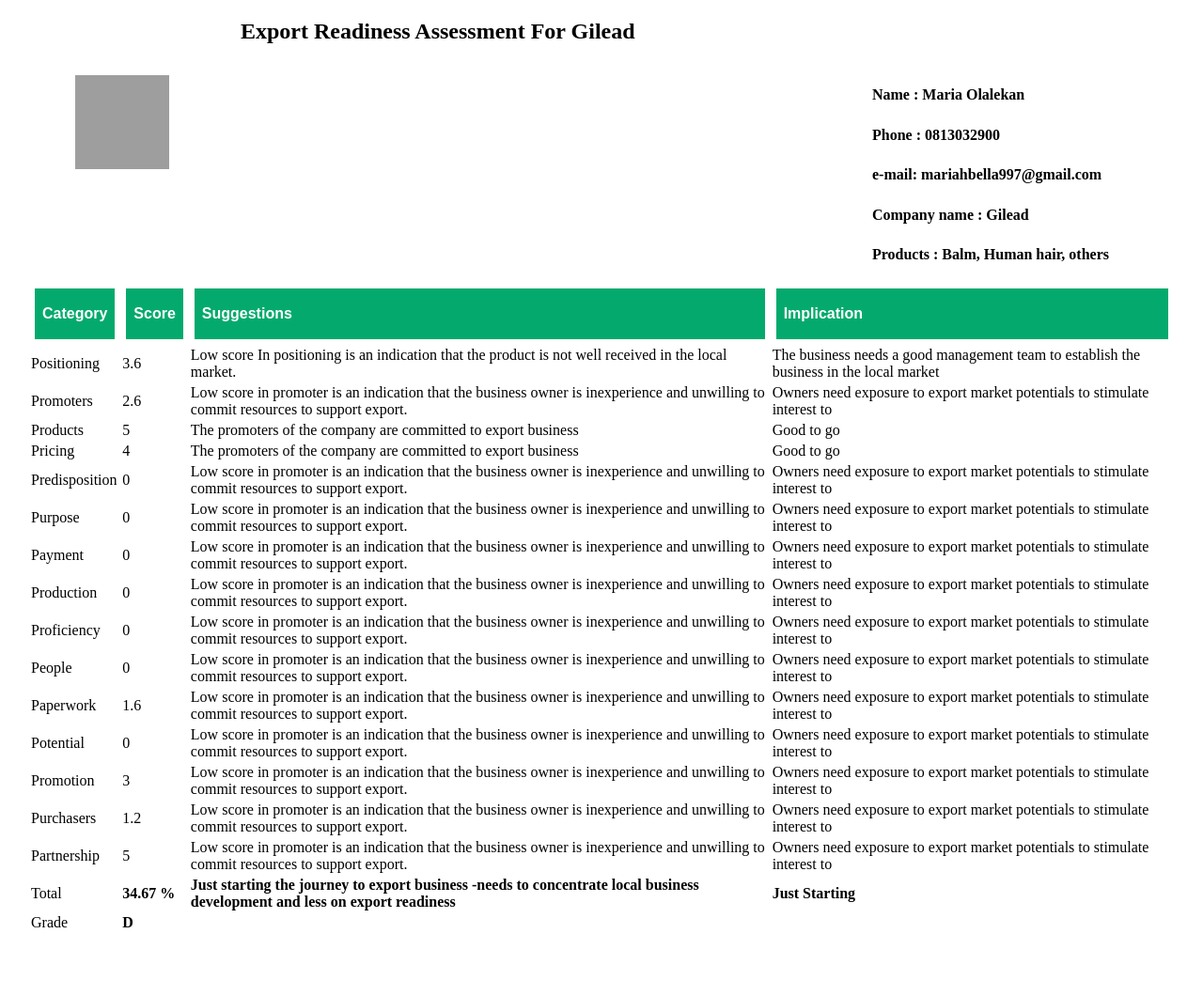
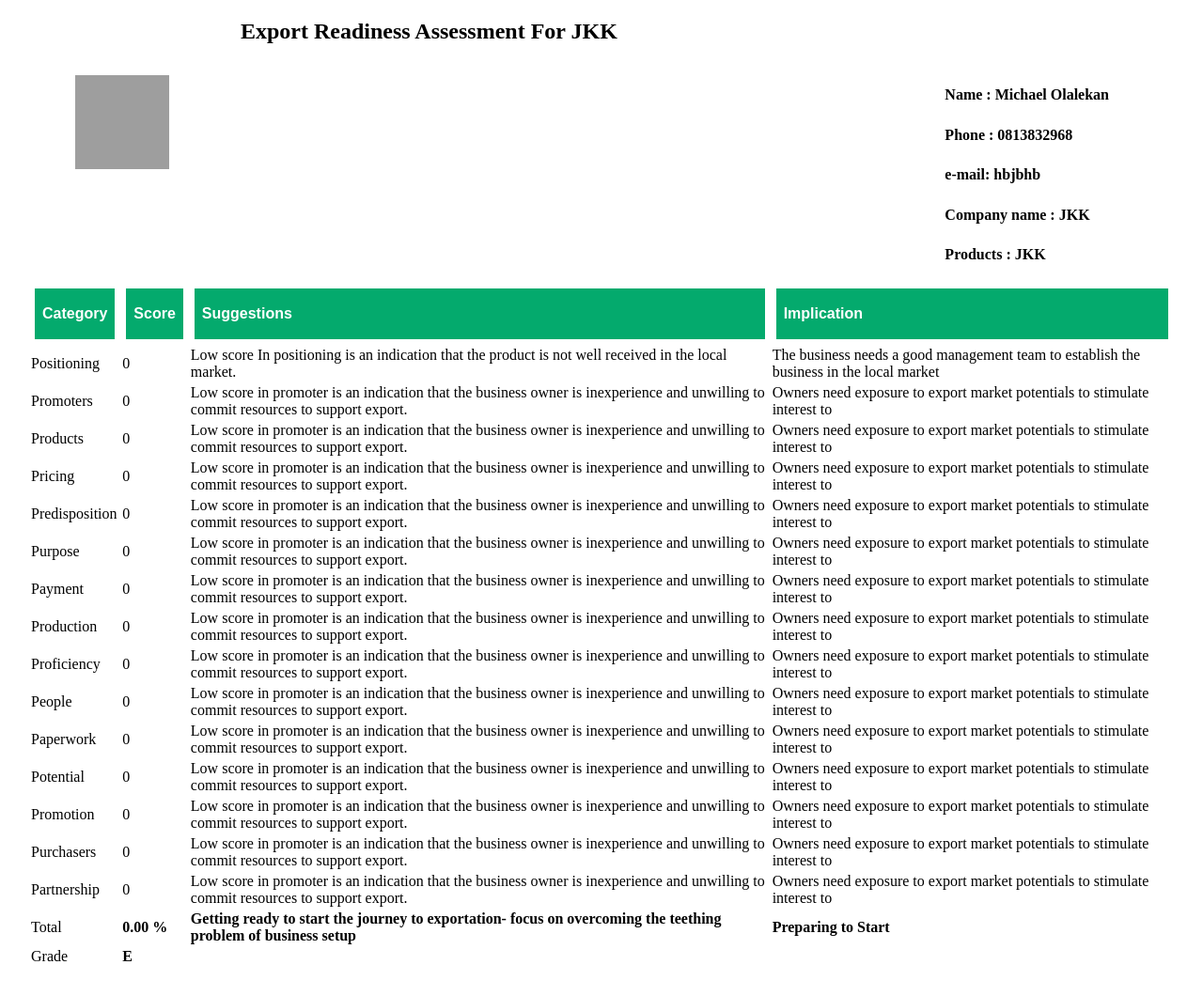
Before and after one commit to PatrickEinstein/erp-Client1, a website: page index.html in a window 1280 px wide. Shown: the whole page at 94% size. Before the commit the page ends 1024 px from the top, so only its background shows below. Drawn offline with Linux system fonts and the light colour scheme; grey boxes are pictures that could not be loaded.

```diff
--- a/index.html
+++ b/index.html
@@ -87,14 +87,14 @@
         />
         </div>
         <div class="heading">
-        <h2> Export Readiness Assessment For Gilead</h2>
+        <h2> Export Readiness Assessment For JKK</h2>
         </div>
         <div class="details">
-          <h4>Name : Maria Olalekan</h4>
-          </br><h4>Phone : 0813032900</h4>
-          </br><h4>e-mail: mariahbella997@gmail.com</h4>
-          </br><h4>Company name : Gilead</h4>
-          </br><h4>Products : Balm, Human hair, others</h4>
+          <h4>Name : Michael Olalekan</h4>
+          </br><h4>Phone : 0813832968</h4>
+          </br><h4>e-mail: hbjbhb</h4>
+          </br><h4>Company name : JKK</h4>
+          </br><h4>Products : JKK</h4>
         </div>
           </div>
           <table>
@@ -110,28 +110,28 @@
           <tbody>
             <tr>
             <td>Positioning</td>
-         <td>3.6</td>
+         <td>0</td>
 
          <td>Low score In positioning is an indication that the product is not well received in the local market.</td>
-         <td> The business needs a good management team to establish the business in the local market</td>
+         <td>The business needs a good management team to establish the business in the local market</td>
 
        </tr><tr>
        <td>Promoters</td>
-         <td>2.6</td>
+         <td>0</td>
          <td>Low score in promoter is an indication that the business owner is inexperience and unwilling to commit resources to support export.</td>
-         <td>Owners need exposure to export market potentials to stimulate interest to </td>
+         <td>Owners need exposure to export market potentials to stimulate interest to</td>
 
        </tr><tr>
        <td>Products</td>
-         <td>5</td>
-         <td>The promoters of the company are committed to export business</td>
-         <td>Good to go</td>
+         <td>0</td>
+         <td>Low score in promoter is an indication that the business owner is inexperience and unwilling to commit resources to support export.</td>
+         <td>Owners need exposure to export market potentials to stimulate interest to</td>
 
        </tr><tr>
        <td>Pricing</td>
-         <td>4</td>
-         <td>The promoters of the company are committed to export business</td>
-         <td>Good to go</td>
+         <td>0</td>
+         <td>Low score in promoter is an indication that the business owner is inexperience and unwilling to commit resources to support export.</td>
+         <td>Owners need exposure to export market potentials to stimulate interest to</td>
 
        </tr><tr>
        <td>Predisposition</td>
@@ -171,9 +171,9 @@
 
        </tr><tr>
        <td>Paperwork</td>
-         <td>1.6</td>
+         <td>0</td>
          <td>Low score in promoter is an indication that the business owner is inexperience and unwilling to commit resources to support export.</td>
-         <td>Owners need exposure to export market potentials to stimulate interest to </td>
+         <td>Owners need exposure to export market potentials to stimulate interest to</td>
 
        </tr><tr>
        <td>Potential</td>
@@ -183,32 +183,32 @@
          <td>Owners need exposure to export market potentials to stimulate interest to</td>
        </tr><tr>
        <td>Promotion</td>
-         <td>3</td>
+         <td>0</td>
 
          <td>Low score in promoter is an indication that the business owner is inexperience and unwilling to commit resources to support export.</td>
          <td>Owners need exposure to export market potentials to stimulate interest to</td>
        </tr><tr>
        <td>Purchasers</td>
-         <td>1.2</td>
+         <td>0</td>
 
          <td>Low score in promoter is an indication that the business owner is inexperience and unwilling to commit resources to support export.</td>
-         <td>Owners need exposure to export market potentials to stimulate interest to </td>
+         <td>Owners need exposure to export market potentials to stimulate interest to</td>
        </tr><tr>
        <td>Partnership</td>
-         <td>5</td>
+         <td>0</td>
 
          <td>Low score in promoter is an indication that the business owner is inexperience and unwilling to commit resources to support export.</td>
-         <td>Owners need exposure to export market potentials to stimulate interest to </td>
+         <td>Owners need exposure to export market potentials to stimulate interest to</td>
        </tr>
        <tr>
        <td>Total</td>
-         <td style="font-weight:bold;">34.67 %</td>
+         <td style="font-weight:bold;">0.00 %</td>
 
-         <td style="font-weight:bold;" >Just starting the journey to export business -needs to concentrate local business development and less on export readiness  </td>
-         <td style="font-weight:bold;">Just Starting </td>
+         <td style="font-weight:bold;" >Getting ready to start the journey to exportation-  focus on overcoming the teething problem of business setup</td>
+         <td style="font-weight:bold;">Preparing to Start</td>
        </tr>
        <td>Grade</td>
-       <td style="font-weight:bold;" >D </td>
+       <td style="font-weight:bold;" >E </td>
      </tr>
           </tbody>
         </table>
```
Also changed, not shown: server.js (+5 -3 lines), build/asset-manifest.json (added), build/favicon.ico (added), build/index.html (added), build/logo192.png (added), build/logo512.png (added), build/manifest.json (added), build/robots.txt (added), build/static/js/main.7afa2f71.js.LICENSE.txt (added), 4 other files.
